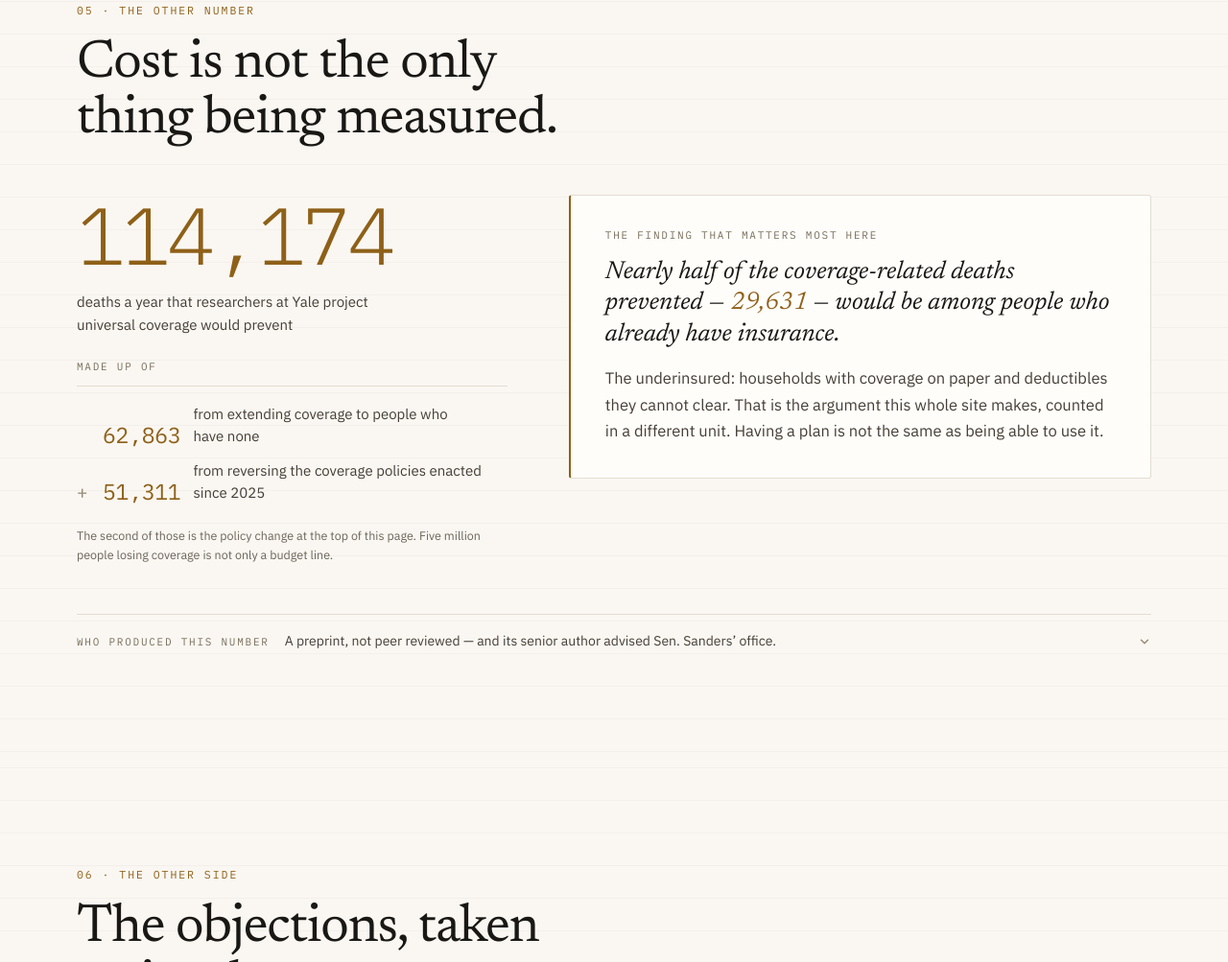
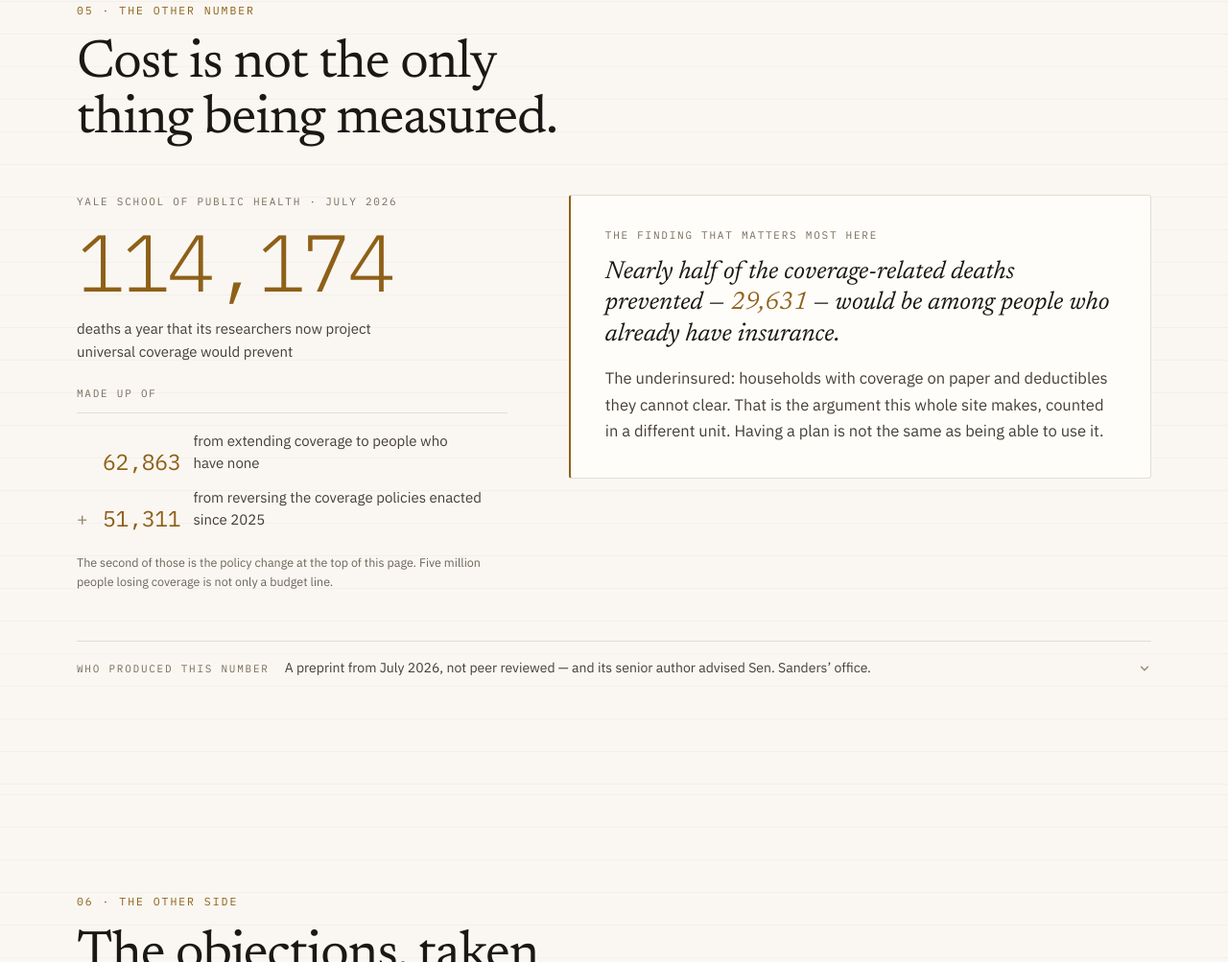
Before and after one commit to tylerzeruk-glitch/thewholebill, a website: page src/page.html in a window 1280 px wide. Shown: the part 5200-6203 px from the top of the page at 96% size. Drawn offline with Linux system fonts and the light colour scheme.

Commit message:
Lives: the Yale figure wears its July 2026 dateline
Recency as a micro-label over the number, and the date added to the
source fold's summary -- where the not-peer-reviewed disclosure and the
adviser role still sit at equal volume. One without the other would be
spin.

Co-Authored-By: Claude Fable 5 <noreply@anthropic.com>

```diff
--- a/src/page.html
+++ b/src/page.html
@@ -987,8 +987,12 @@ footer{background:var(--ink);color:var(--im);padding:52px 0;font-size:13px;line-
     <div class="livesgrid">
       <div class="stack" style="gap:24px">
         <div class="bigstat">
+          <!-- The dateline carries the recency; the source fold right below
+               carries the not-peer-reviewed disclosure at equal volume. One
+               without the other would be spin. -->
+          <div class="lbl p" style="margin-bottom:14px">Yale School of Public Health &middot; July 2026</div>
           <div class="n">114,174</div>
-          <div class="l">deaths a year that researchers at Yale project universal coverage would prevent</div>
+          <div class="l">deaths a year that its researchers now project universal coverage would prevent</div>
         </div>
         <div class="stack" style="gap:13px">
           <div class="lbl p">Made up of</div>
@@ -1014,7 +1018,7 @@ footer{background:var(--ink);color:var(--im);padding:52px 0;font-size:13px;line-
     <details class="src">
       <summary>
         <span class="src-k">Who produced this number</span>
-        <span class="src-s">A preprint, not peer reviewed &mdash; and its senior author advised Sen. Sanders&rsquo; office.</span>
+        <span class="src-s">A preprint from July 2026, not peer reviewed &mdash; and its senior author advised Sen. Sanders&rsquo; office.</span>
         <svg class="src-x" width="14" height="14" viewBox="0 0 24 24" fill="none" stroke="currentColor" stroke-width="2.5" stroke-linecap="round" stroke-linejoin="round" aria-hidden="true"><polyline points="6 9 12 15 18 9"></polyline></svg>
       </summary>
       <div class="src-bd">
```
Also changed, not shown: test/test.mjs (+7 -0 lines).
